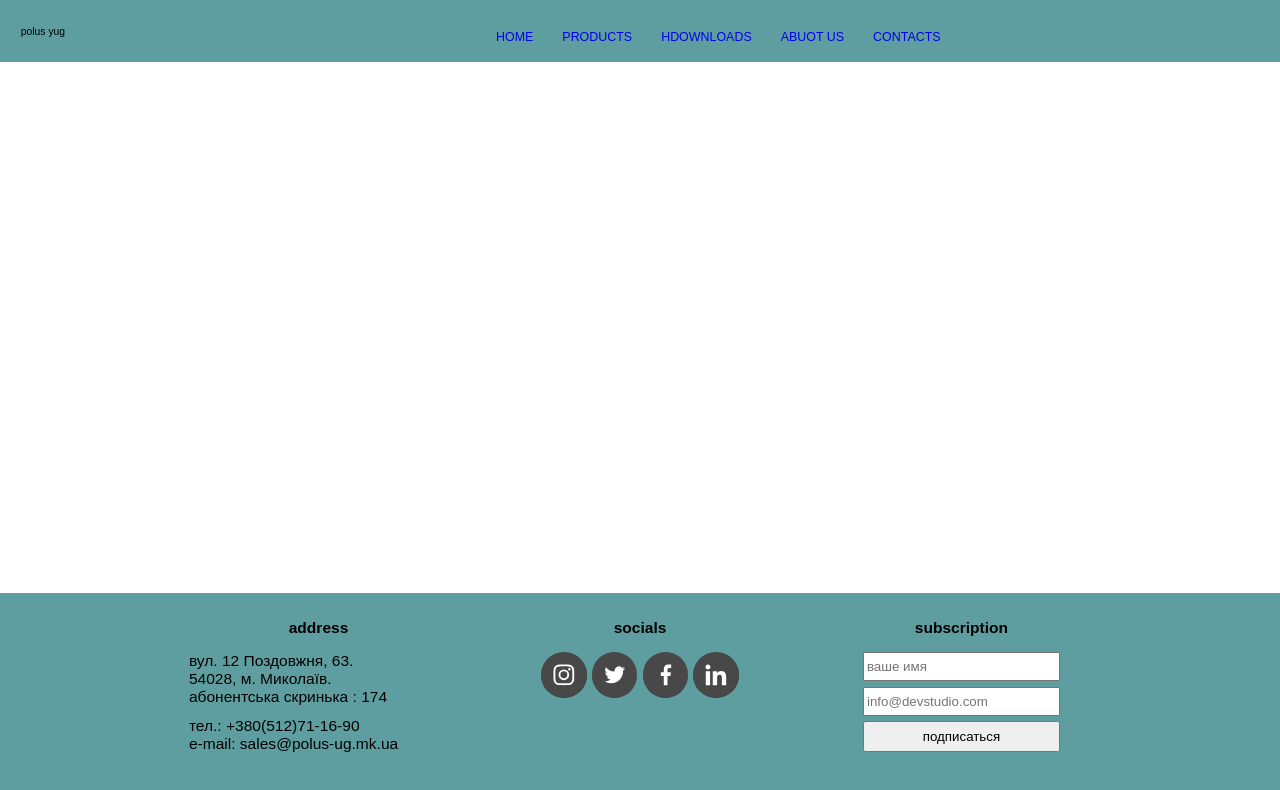
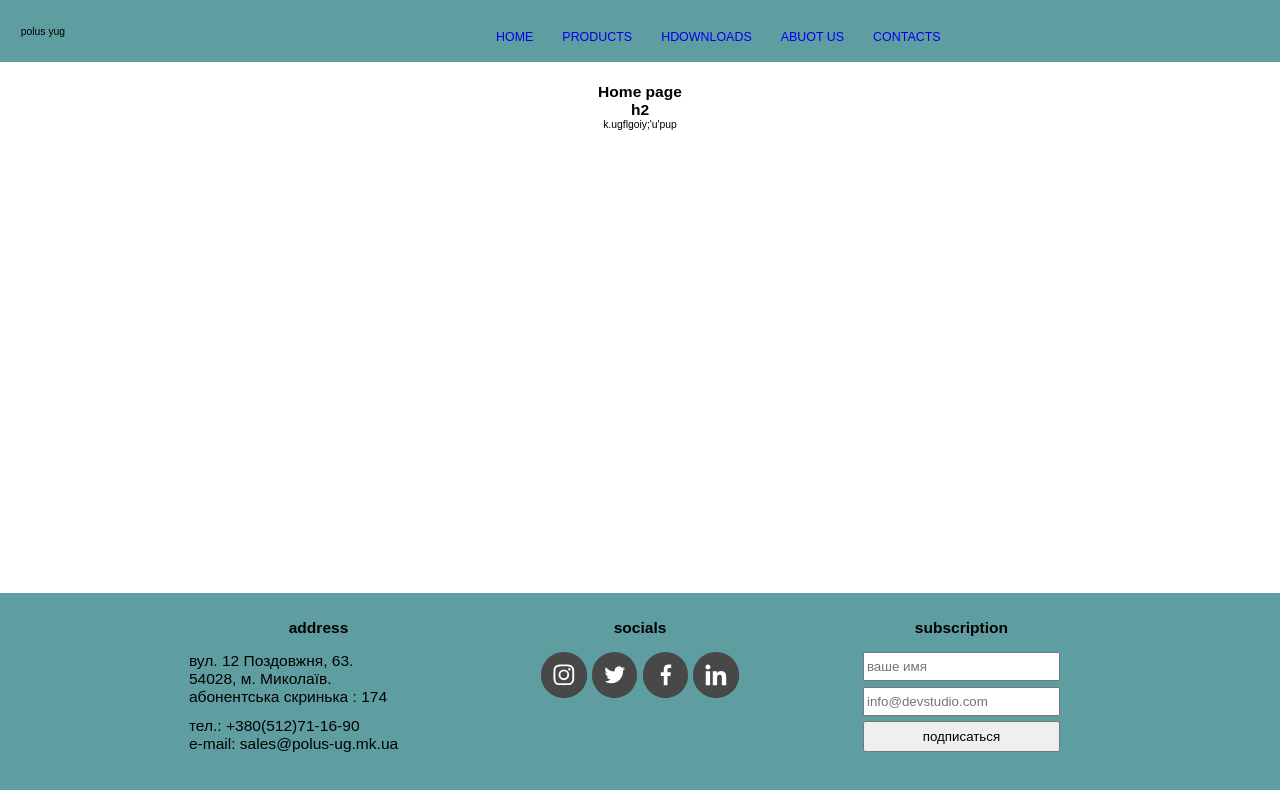
Before and after one commit to TkachAn/Polus-Yug-company, a React (Create React App) app in the folder polus/: page / in a window 1280 px wide. Shown: the top 790 px of the page. Built offline with nearby package versions, Linux system fonts and the light colour scheme; a web font is replaced by a local one.

Commit message:
Update layOut.module.css

```diff
--- a/polus/src/components/layOut/layOut.module.css
+++ b/polus/src/components/layOut/layOut.module.css
@@ -5,4 +5,5 @@
 }
 .main {
   flex-grow: 1;
+	padding: 8.0rem 0 0 0;
 }
```
